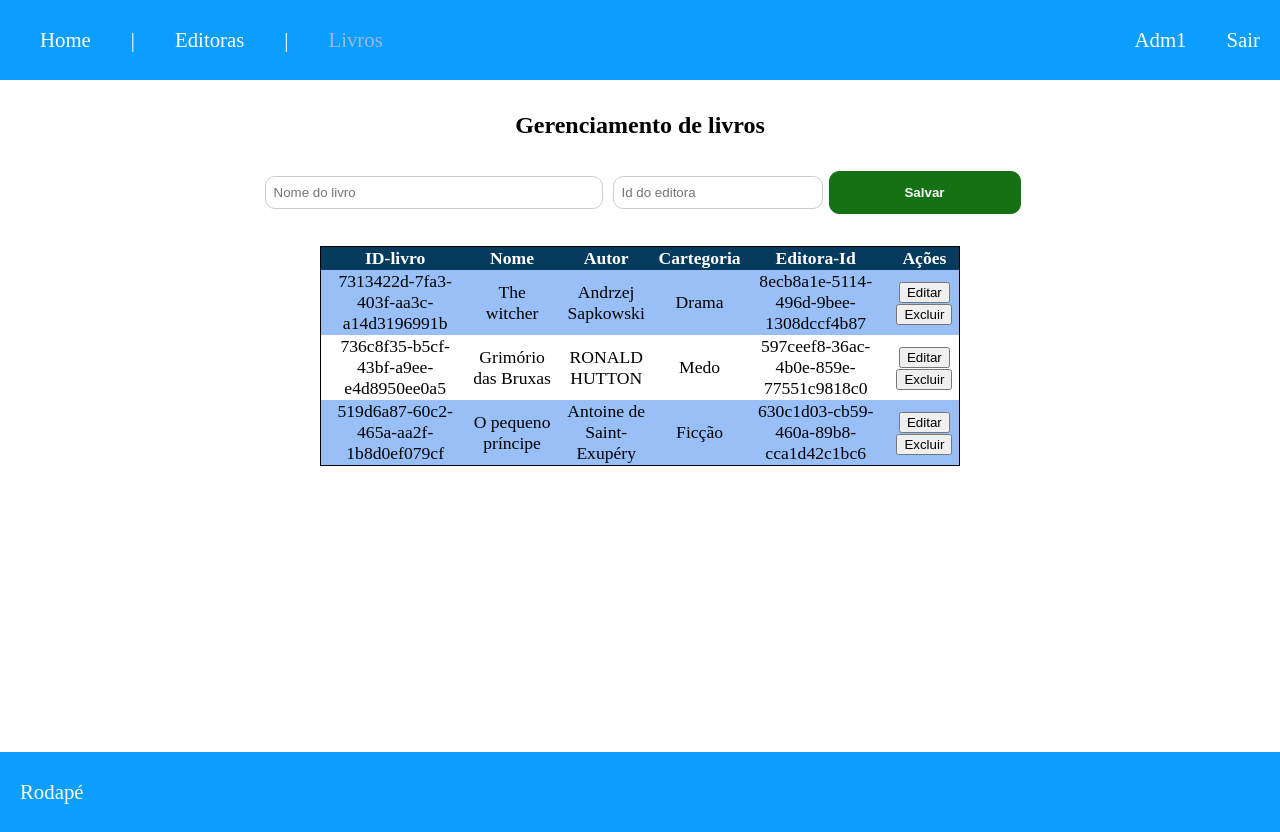
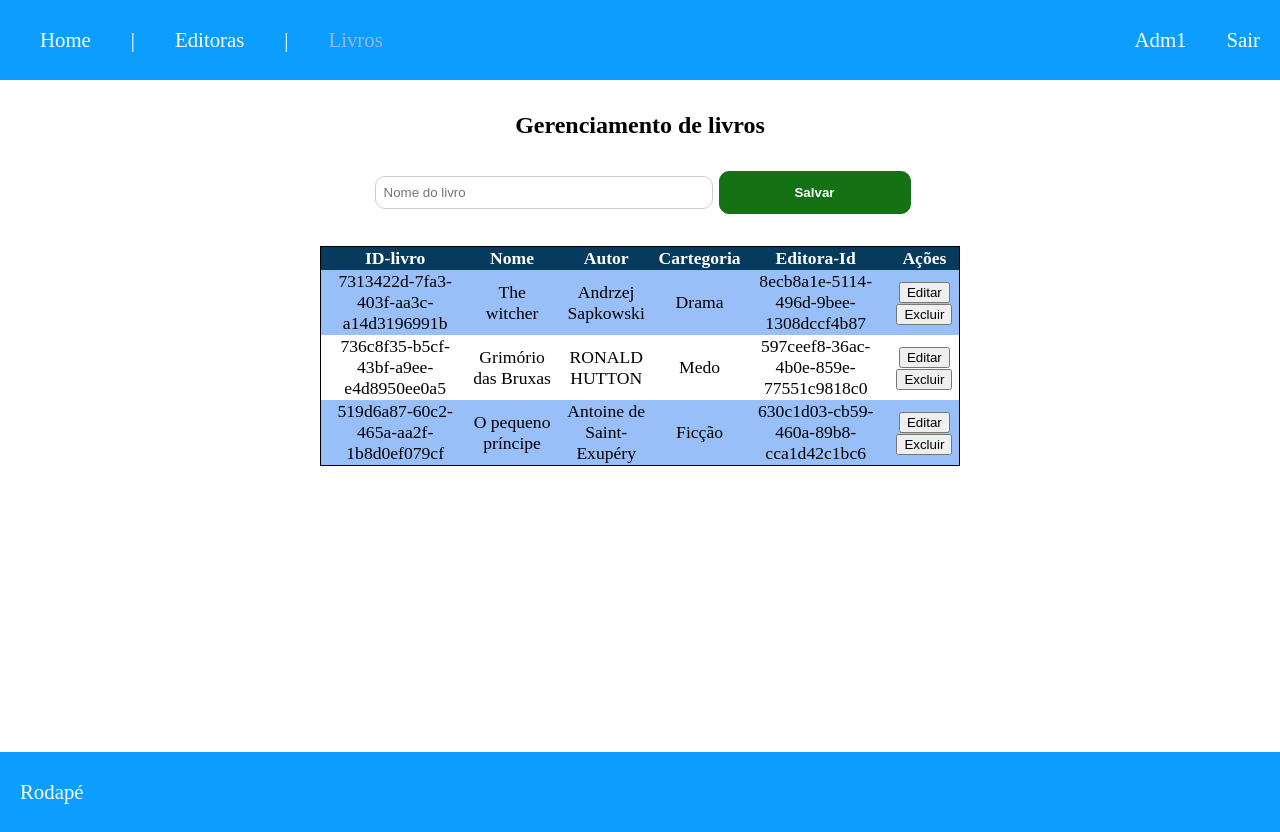
Before and after one commit to Ian-2INFO3/aula-bootcamp-teste, a Vue app: page /livros in a window 1280 px wide. Built offline with nearby package versions, Linux system fonts and the light colour scheme.

Commit message:
if funcionando

```diff
--- a/src/views/LivrosView.vue
+++ b/src/views/LivrosView.vue
@@ -32,6 +32,7 @@ export default {
   },
   methods: {
     salvar() {
+      if (this.novo_livro !== "") {
         const novo_idlivro = uuidv4();
         const novo_ideditora = uuidv4();
         this.livros.push({
@@ -40,6 +41,7 @@ export default {
           nome: this.novo_livro,
         });
         this.novo_livro = "";
+      }
     },
     excluir(livro) {
       const indice = this.livros.indexOf(livro);
@@ -67,7 +69,7 @@ export default {
         placeholder="Nome do livro"
         class="input-maior"
       />
-      <input type="text" placeholder="Id do editora" class="input-menor" />
+
       <button @click="salvar">Salvar</button>
     </div>
     <div class="list-editoras">
```
Lines whose indentation alone changed are shown as unchanged.
